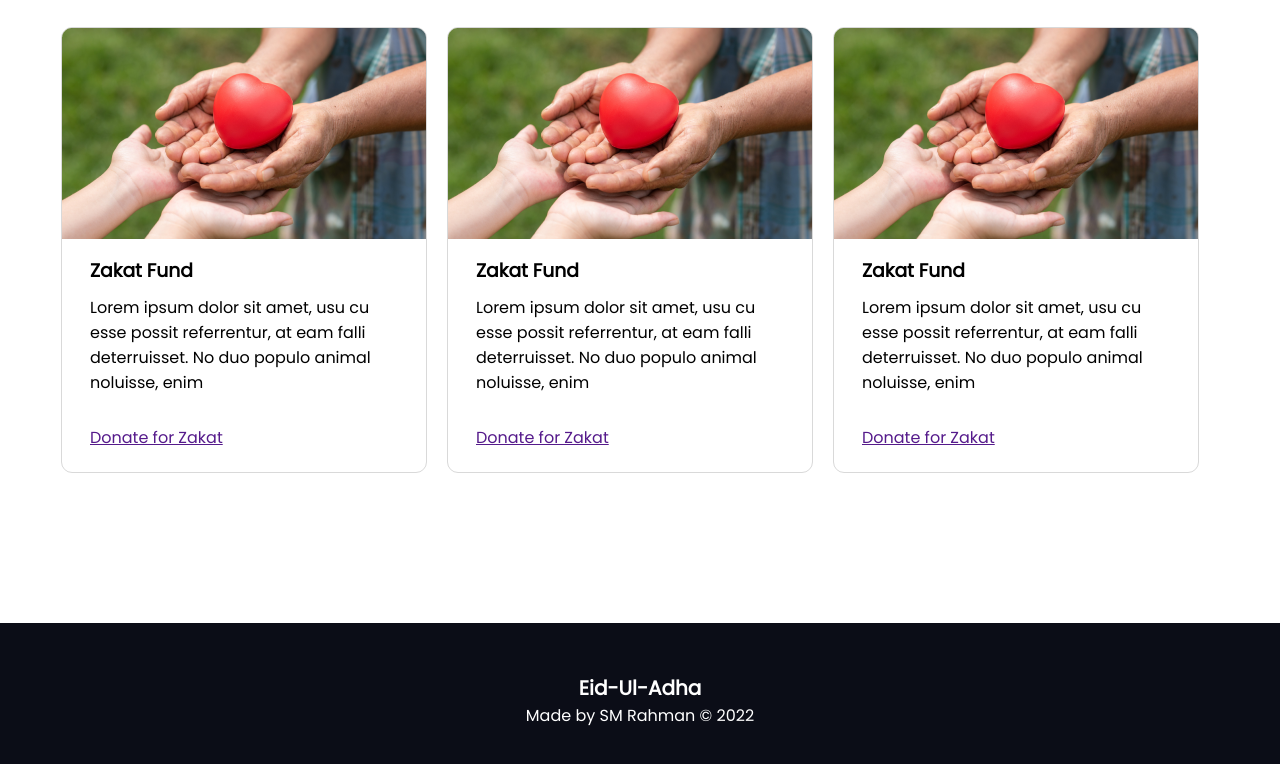
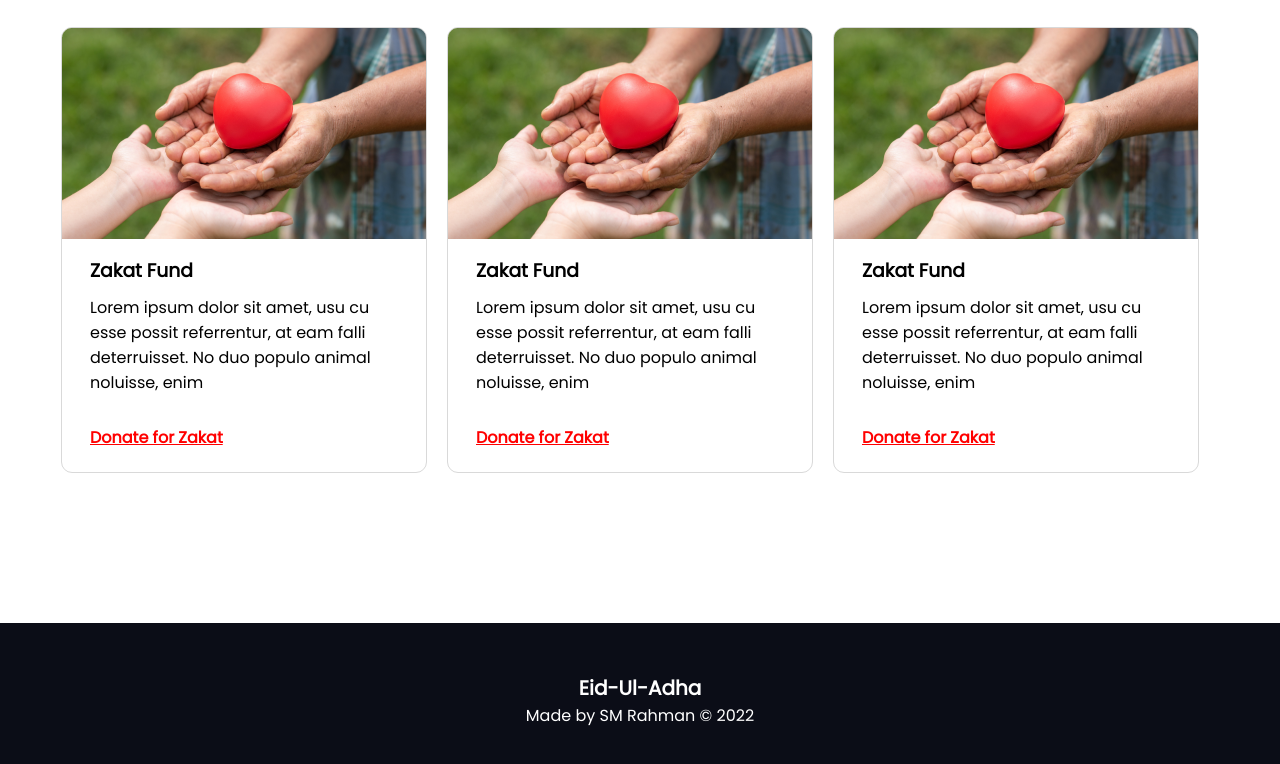
Before and after one commit to SMRahaman/eid-jakat, a plain HTML site: page index.html in a window 1280 px wide. Shown: the part 4112-4876 px from the top of the page. Drawn offline with Linux system fonts and the light colour scheme.

Commit message:
again modify

```diff
--- a/style.css
+++ b/style.css
@@ -240,6 +240,12 @@ section {
     margin-bottom: 30px;
 }
 
+.card-content a {
+
+    color: red;
+    font-weight: bold;
+}
+
 .card-flex {
 
     display: flex;
```
